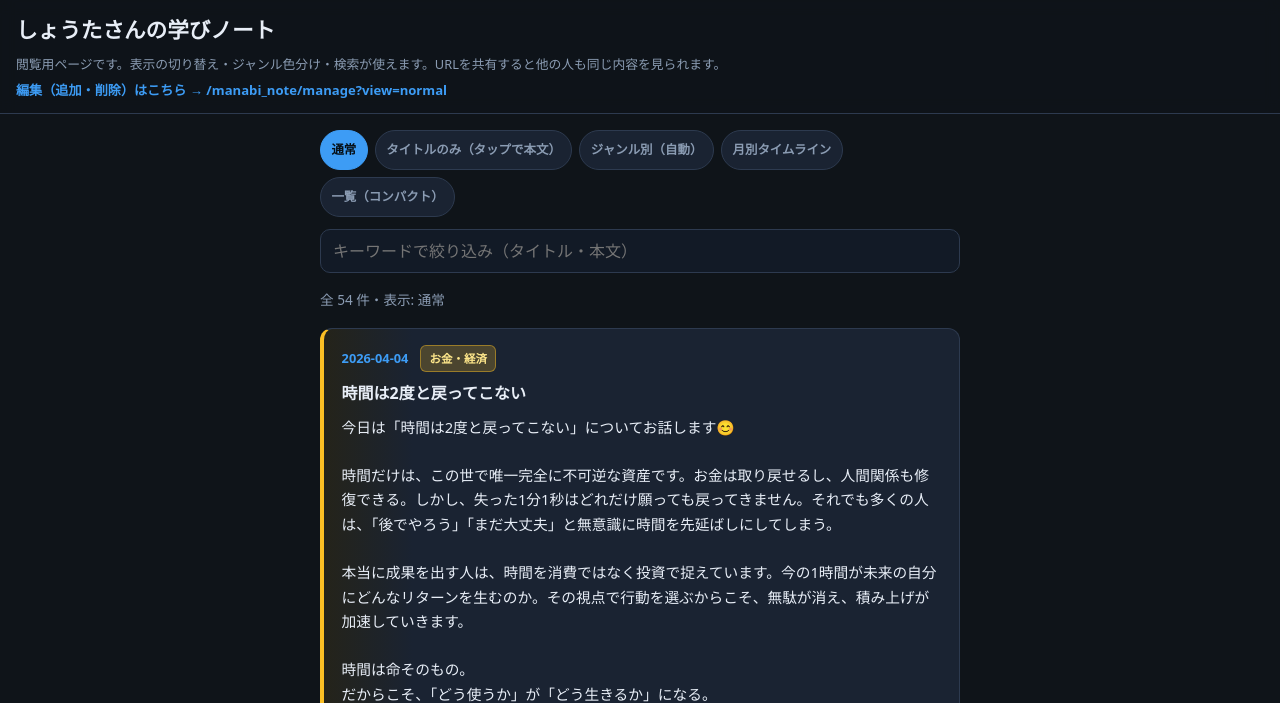
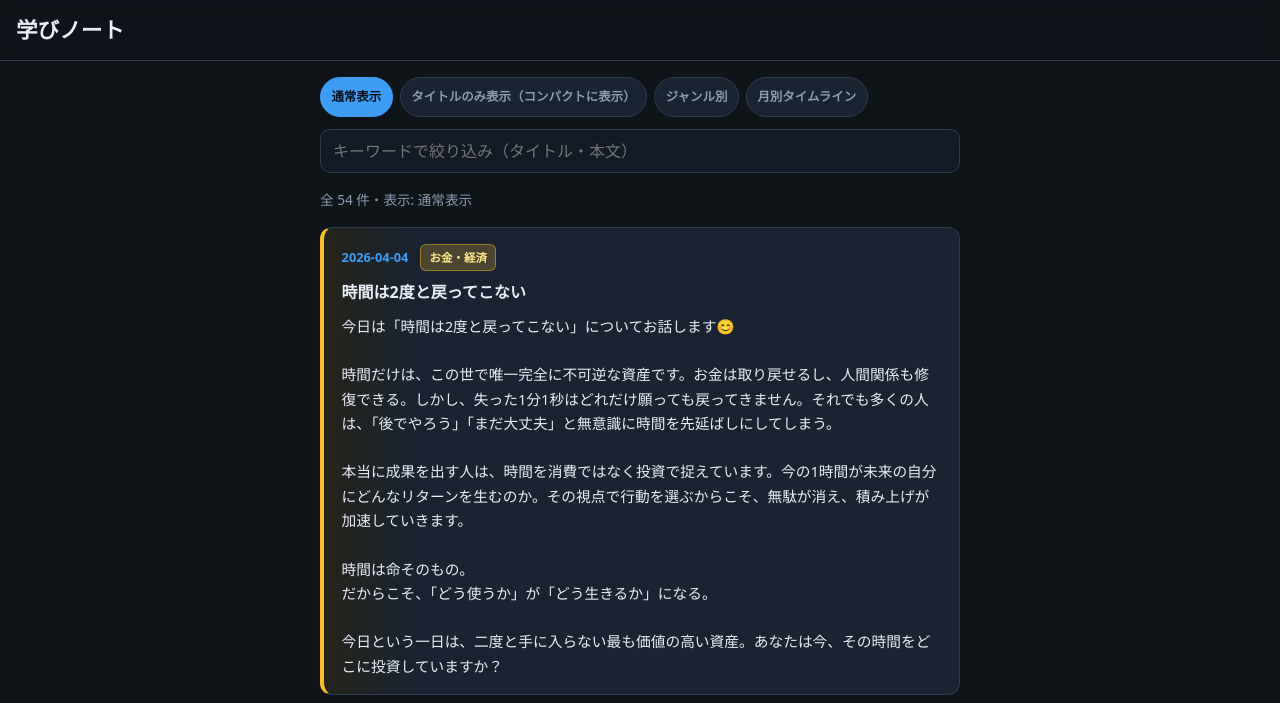
Before and after one commit to ttakuma0120-blip/manabi-note, a Flask app: page /manabi_note/ in a window 1280 px wide. Shown: the top 703 px of the page. Run offline with Flask 3, Linux system fonts and the light colour scheme.

Commit message:
UIの更新など

```diff
--- a/app.py
+++ b/app.py
@@ -38,14 +38,15 @@ APP_DIR = Path(__file__).resolve().parent
 DATA_PATH = APP_DIR / "data" / "lessons.json"
 DEFAULT_EXPORT = APP_DIR / "data" / "lessons_default.json"
 
-VALID_VIEWS = frozenset({"normal", "accordion", "genre", "timeline", "compact"})
+VALID_VIEWS = frozenset({"normal", "accordion", "genre", "timeline"})
 VIEW_LABELS = {
-    "normal": "通常",
-    "accordion": "タイトルのみ（タップで本文）",
-    "genre": "ジャンル別（自動）",
+    "normal": "通常表示",
+    "accordion": "タイトルのみ表示（コンパクトに表示）",
+    "genre": "ジャンル別",
     "timeline": "月別タイムライン",
-    "compact": "一覧（コンパクト）",
 }
+# ツールバー表示順（sorted(VALID_VIEWS) に任せると並びが直感的でないため固定）
+VIEW_TOOLBAR_ORDER = ("normal", "accordion", "genre", "timeline")
 
 # ジャンル表示順（グループ表示用）
 GENRE_ORDER = [
@@ -326,7 +327,7 @@ def _render_index(*, read_only: bool) -> str:
         current_view=view,
         read_only=read_only,
         index_endpoint=index_endpoint,
-        valid_views=sorted(VALID_VIEWS),
+        valid_views=VIEW_TOOLBAR_ORDER,
         flash_message=request.args.get("msg"),
         flash_type=request.args.get("t", "ok"),
         month_label=month_label,
--- a/templates/index.html
+++ b/templates/index.html
@@ -7,16 +7,13 @@
   <meta charset="UTF-8" />
   <meta name="viewport" content="width=device-width, initial-scale=1, viewport-fit=cover" />
   <meta name="theme-color" content="#0f1419" />
-  <title>しょうたさんの学びノート</title>
+  <title>学びノート</title>
   <link rel="stylesheet" href="{{ url_for('static', filename='css/style.css') }}" />
 </head>
 <body>
   <header class="app-header">
-    <h1>しょうたさんの学びノート</h1>
-    {% if read_only %}
-    <p class="header-lead">閲覧用ページです。表示の切り替え・ジャンル色分け・検索が使えます。URLを共有すると他の人も同じ内容を見られます。</p>
-    <p class="header-sub"><a href="{{ url_for('manabi.manage_index', view=current_view) }}" class="header-link">編集（追加・削除）はこちら → {{ url_for('manabi.manage_index', view=current_view) }}</a></p>
-    {% else %}
+    <h1>学びノート</h1>
+    {% if not read_only %}
     <p class="header-lead">編集モード：追加・削除ができます。共有用URLは下記をそのまま他の人に送ってください。</p>
     <p class="header-sub"><a href="{{ url_for('manabi.public_index', view=current_view) }}" class="header-link">共有用ページを開く（閲覧のみ）— 開いた状態でアドレスバーのURLをコピーして共有</a></p>
     {% endif %}
@@ -28,7 +25,7 @@
     {% endif %}
 
     <nav class="view-toolbar" aria-label="表示モード">
-      {% for v in ['normal', 'accordion', 'genre', 'timeline', 'compact'] %}
+      {% for v in valid_views %}
       <a
         href="{{ url_for(index_endpoint, view=v) }}"
         class="view-chip {% if current_view == v %}active{% endif %}"
@@ -76,7 +73,7 @@
     {% if not lessons %}
     <div class="empty">
       {% if read_only %}
-      まだデータがありません。管理者が<a href="{{ url_for('manabi.manage_index') }}">編集ページ</a>から追加してください。
+      まだデータがありません。
       {% else %}
       まだデータがありません。上のフォームから追加するか、同梱の初期データをご利用ください。
       {% endif %}
@@ -199,36 +196,6 @@
     </section>
     {% endfor %}
     {% endif %}
-
-    {% if current_view == 'compact' and lessons %}
-    <ul class="compact-list">
-      {% for lesson in lessons %}
-      <li
-        class="compact-li filterable"
-        data-lesson-card
-        id="lesson-{{ lesson.id }}"
-        data-search="{{ search_blob(lesson)|e }}"
-      >
-        <details class="compact-details {{ lesson.genre_css }}">
-          <summary class="compact-summary">
-            <span class="compact-date">{{ lesson.date }}</span>
-            <span class="genre-badge genre-badge-sm">{{ lesson.genre }}</span>
-            <span class="compact-title">{{ lesson.title }}</span>
-          </summary>
-          <div class="content compact-body">{{ lesson.content }}</div>
-          {% if not read_only %}
-          <div class="card-actions">
-            <form method="post" action="{{ url_for('manabi.manage_delete', lesson_id=lesson.id) }}" onsubmit="return confirm('この学びを削除しますか？');">
-              <input type="hidden" name="view" value="{{ current_view }}" />
-              <button type="submit" class="btn btn-ghost">削除</button>
-            </form>
-          </div>
-          {% endif %}
-        </details>
-      </li>
-      {% endfor %}
-    </ul>
-    {% endif %}
   </main>
 
   {% if not read_only %}
```
